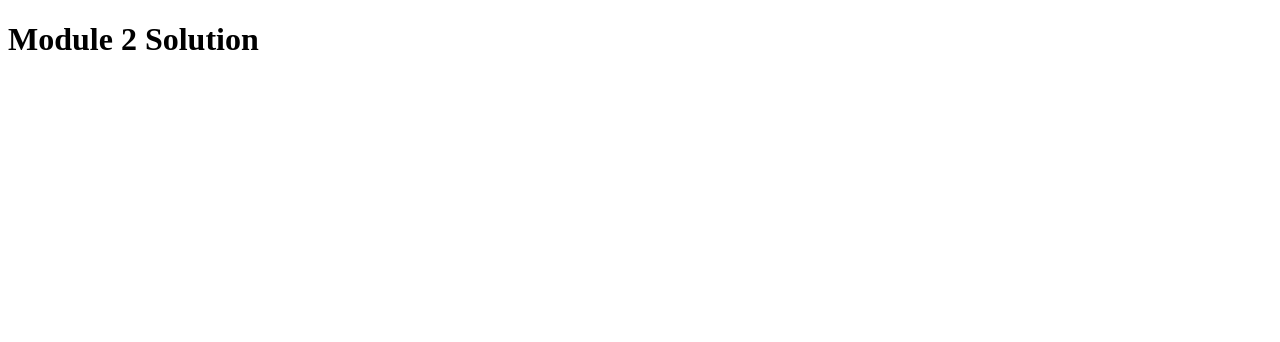
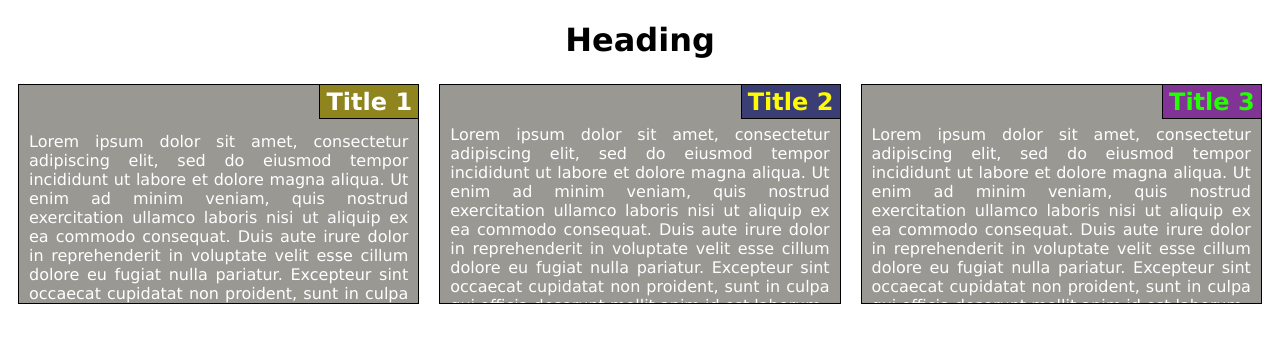
Before and after one commit to Ztx001/Coursera-Test, a plain HTML site: page module2-solution/index.html in a window 1280 px wide. Drawn offline with Linux system fonts and the light colour scheme.

Commit message:
solution final

```diff
--- a/module2-solution/css/style.css
+++ b/module2-solution/css/style.css
@@ -0,0 +1,87 @@
+* {
+  box-sizing: border-box;
+}
+
+body{
+  font-family: 'Lucida Sans', 'Lucida Sans Regular', 'Lucida Grande', 'Lucida Sans Unicode', Geneva, Verdana, sans-serif;
+}
+
+h1 {
+  margin-bottom: 15px;
+  text-align: center;
+}
+
+.container {
+  width: 100%;
+}
+
+.box {
+  color: #fff;
+  height: 220px;
+  border: 1px solid black;
+  padding: 0 10px 10px 10px;
+  margin: 10px;
+  background-color: #999893;
+  overflow: hidden;
+}
+
+.box h2 {
+  float: right;
+  height: 35px;
+  width: 100px;
+  margin: -1px -11px 0 0;
+  text-align: center;
+  padding-top: 3px ;
+  border: 1px solid black;
+}
+
+#box1 h2 {
+  color: #ffffff;
+  background-color: #8f841e;
+}
+
+#box2 h2 {
+  color: #fffb00;
+  background-color: #3a3e75;
+}
+
+#box3 h2 {
+  color: #22ff00;
+  background-color: #823496;
+}
+
+p {
+  margin-top: 40px;
+  text-align: justify;
+}
+
+#p1 {
+  margin-top: 47px;
+  padding-bottom: 10px;
+}
+
+@media (min-width: 992px) {
+  .box-lg-4 {
+    float: left;
+    width: 33.33%;
+  }
+}
+
+@media (min-width: 768px) and (max-width: 991px) {
+  .box-md-6, .box-md-12{
+    float: left;
+  }
+  .box-md-6{
+    width: 50%;
+  }
+  .box-md-12{
+    width: 100%;
+  }
+}
+
+@media (max-width: 767px) {
+  .box-sm-12 {
+    float: left;
+    width: 100%;
+  }
+}
--- a/module2-solution/index.html
+++ b/module2-solution/index.html
@@ -1,11 +1,56 @@
 <!DOCTYPE html>
-<html lang="en">
+<html>
 <head>
-    <meta charset="UTF-8">
-    <title>Module 2 Solution</title>
+  <meta charset="utf-8">
+  <meta name="viewport" content="width=device-width, initial-scale=1">
+  <link rel="stylesheet" href="css/style.css">
+  <title>Coursera - Module 2 Solution</title>
 </head>
 <body>
-    <H1>Module 2 Solution</H1>
+<h1>Heading</h1>
+<div class="container">
 
+    <div class="box-lg-4 box-md-6 box-sm-12">
+        <div id="box1" class="box">
+          <h2>Title 1</h2>
+          <p id="p1">Lorem ipsum dolor sit amet, consectetur adipiscing elit,
+          sed do eiusmod tempor incididunt ut labore et dolore magna
+          aliqua. Ut enim ad minim veniam, quis nostrud exercitation
+          ullamco laboris nisi ut aliquip ex ea commodo consequat.
+          Duis aute irure dolor in reprehenderit in voluptate velit
+          esse cillum dolore eu fugiat nulla pariatur. Excepteur sint
+          occaecat cupidatat non proident, sunt in culpa qui officia
+          deserunt mollit anim id est laborum.</p>
+        </div>
+    </div>
+
+    <div class="box-lg-4 box-md-6 box-sm-12">
+        <div id="box2" class="box">
+          <h2>Title 2</h2>
+          <p>Lorem ipsum dolor sit amet, consectetur adipiscing elit,
+          sed do eiusmod tempor incididunt ut labore et dolore magna
+          aliqua. Ut enim ad minim veniam, quis nostrud exercitation
+          ullamco laboris nisi ut aliquip ex ea commodo consequat.
+          Duis aute irure dolor in reprehenderit in voluptate velit
+          esse cillum dolore eu fugiat nulla pariatur. Excepteur sint
+          occaecat cupidatat non proident, sunt in culpa qui officia
+          deserunt mollit anim id est laborum.</p>
+        </div>
+    </div>
+
+    <div class="box-lg-4 box-md-12 box-sm-12">
+        <div id="box3" class="box">
+            <h2>Title 3</h2>
+            <p>Lorem ipsum dolor sit amet, consectetur adipiscing elit,
+            sed do eiusmod tempor incididunt ut labore et dolore magna
+            aliqua. Ut enim ad minim veniam, quis nostrud exercitation
+            ullamco laboris nisi ut aliquip ex ea commodo consequat.
+            Duis aute irure dolor in reprehenderit in voluptate velit
+            esse cillum dolore eu fugiat nulla pariatur. Excepteur sint
+            occaecat cupidatat non proident, sunt in culpa qui officia
+            deserunt mollit anim id est laborum.</p>
+        </div>
+    </div>
+</div>
 </body>
 </html>
```
